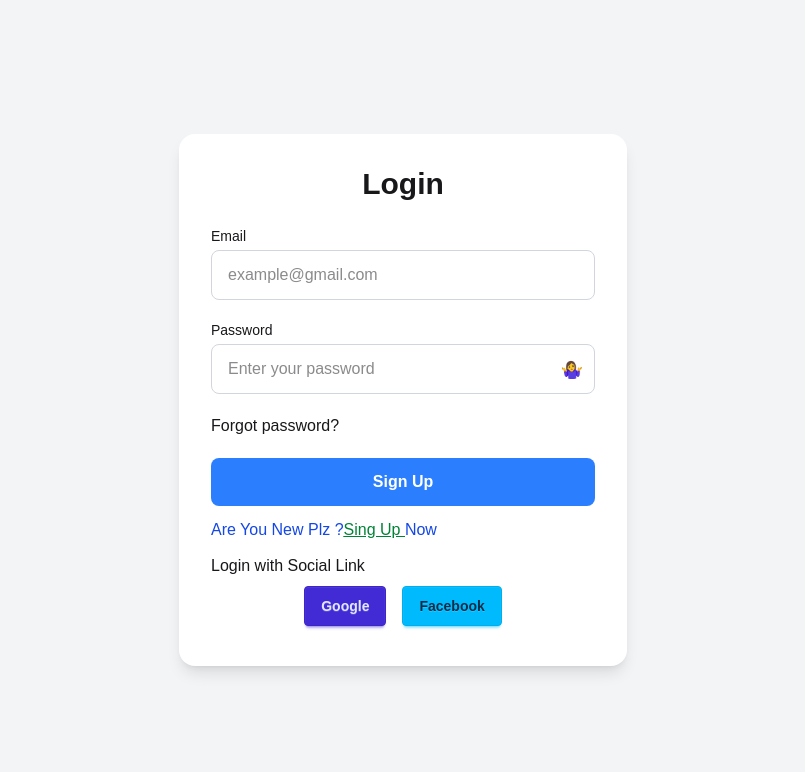
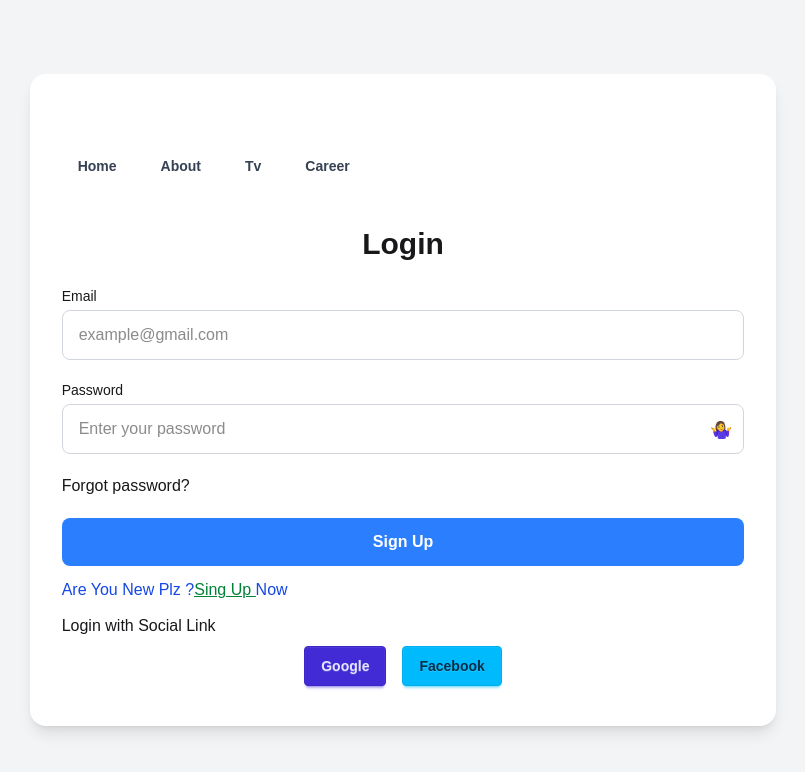
Before and after one commit to shohelrana2002/authenticationProject, a React (Vite) app: page /singIn in a window 1280 px wide. Shown: the top 772 px of the page, without its empty margins (237-1042 px from the left). Built offline with nearby package versions, Linux system fonts and the light colour scheme; no server answers.

Commit message:
Add to Login and Registrer routes add

```diff
--- a/package.json
+++ b/package.json
@@ -18,6 +18,7 @@
     "react-dom": "^19.1.1",
     "react-fast-marquee": "^1.6.5",
     "react-icons": "^5.5.0",
+    "react-player": "^3.3.3",
     "react-router": "^7.9.4",
     "react-toastify": "^11.0.5",
     "tailwindcss": "^4.1.14"
--- a/src/Pages/Login/Login.jsx
+++ b/src/Pages/Login/Login.jsx
@@ -1,6 +1,8 @@
 import React, { useRef, useState } from "react";
 import { Link, useLocation, useNavigate } from "react-router";
 import useGetAuth from "../../Hooks/useGetAuth";
+import Nav from "../../components/Nav/Nav";
+import UserLogin from "../../components/UserLogin/UserLogin";
 // Register
 const Login = () => {
   const location = useLocation();
@@ -18,7 +20,6 @@ const Login = () => {
           return alert("Verified Your Account");
         }
 
-        console.log(result.user);
         navigate(location?.state || "/");
       })
       .catch((err) => console.log(err));
@@ -41,7 +42,10 @@ const Login = () => {
   };
   return (
     <div className="flex items-center justify-center min-h-screen bg-gray-100">
-      <div className="w-full max-w-md bg-white rounded-2xl shadow-lg p-8">
+      <div className="w-full md:max-w-7/12 bg-white rounded-2xl shadow-lg p-8">
+        <div className="flex flex-col md:flex-row justify-between ">
+          <Nav />
+        </div>
         <h2 className="text-3xl font-bold text-center mb-6">Login</h2>
 
         <form onSubmit={handleSingInform} className="space-y-5">
--- a/src/Pages/Register/Register.jsx
+++ b/src/Pages/Register/Register.jsx
@@ -4,6 +4,8 @@ import { Link, useNavigate } from "react-router";
 import { auth } from "../../AuthProvider/AuthProvider";
 import ImageUpload from "../../Hooks/ImageUpload";
 import { Bounce, toast } from "react-toastify";
+import Nav from "../../components/Nav/Nav";
+import UserLogin from "../../components/UserLogin/UserLogin";
 
 const Register = () => {
   const [loading, setLoading] = useState(false);
@@ -56,7 +58,10 @@ const Register = () => {
 
   return (
     <div className="flex items-center justify-center min-h-screen bg-gray-100">
-      <div className="w-full max-w-md bg-white rounded-2xl shadow-lg p-8">
+      <div className="w-full md:max-w-7/12 bg-white rounded-2xl shadow-lg p-8">
+        <div className="flex flex-col  md:flex-row justify-between ">
+          <Nav />
+        </div>
         <h2 className="text-3xl font-bold text-center mb-6">Create Account</h2>
 
         <form onSubmit={handleSingUpForm} className="space-y-5">
--- a/src/Routes/Routes.jsx
+++ b/src/Routes/Routes.jsx
@@ -7,6 +7,7 @@ import Orders from "../Pages/Orders/Orders";
 import PrivateRoutes from "./PrivateRoutes";
 import NewsCard from "../components/NewsCard/NewsCard";
 import Details from "../components/NewsCard/Details";
+import Tv from "../Tv/Tv";
 
 export const router = createBrowserRouter([
   {
@@ -22,6 +23,10 @@ export const router = createBrowserRouter([
         path: "/newsCard/:id",
         loader: () => fetch("/news.json"),
         Component: NewsCard,
+      },
+      {
+        path: "/tv",
+        Component: Tv,
       },
 
       {
--- /dev/null
+++ b/src/Tv/Tv.jsx
@@ -0,0 +1,54 @@
+import { useState, Suspense } from "react";
+import ReactPlayer from "react-player";
+
+const streams = [
+  {
+    title: "YouTube Live",
+    url: "https://stream.arcast.com.ar/casse/casse/playlist.m3u8",
+  },
+];
+
+const Tv = () => {
+  const [activeStream, setActiveStream] = useState(streams[0]);
+
+  return (
+    <>
+      <div className="w-full max-w-4xl mx-auto mt-8">
+        {/* Tabs */}
+        <div className="flex justify-center gap-4 mb-6 flex-wrap">
+          {streams.map((stream, idx) => (
+            <button
+              key={idx}
+              onClick={() => setActiveStream(stream)}
+              className={`px-4 py-2 rounded-lg font-semibold ${
+                activeStream.title === stream.title
+                  ? "bg-blue-600 text-white"
+                  : "bg-gray-200 text-gray-700"
+              }`}
+            >
+              {stream.title}
+            </button>
+          ))}
+        </div>
+
+        {/* Player */}
+        <Suspense
+          fallback={
+            <p className="text-center">Loading {activeStream.title}...</p>
+          }
+        >
+          <div className="relative pb-[56.25%] rounded-xl overflow-hidden shadow-lg">
+            <ReactPlayer
+              url={activeStream.url}
+              className="absolute top-0 left-0 w-full h-full"
+              playing
+              controls
+            />
+          </div>
+        </Suspense>
+      </div>
+    </>
+  );
+};
+
+export default Tv;
--- a/src/components/Nav/Nav.jsx
+++ b/src/components/Nav/Nav.jsx
@@ -34,6 +34,20 @@ const Nav = () => {
       </li>
       <li>
         <NavLink
+          to={"/tv"}
+          className={({ isActive }) =>
+            `font-semibold text-sm px-4 py-2 rounded-xl transition-all duration-300 ${
+              isActive
+                ? "bg-orange-500 text-white shadow-md"
+                : "text-gray-700 hover:bg-orange-100 hover:text-orange-600"
+            }`
+          }
+        >
+          Tv
+        </NavLink>
+      </li>
+      <li>
+        <NavLink
           to={"/career"}
           className={({ isActive }) =>
             `font-semibold text-sm px-4 py-2 rounded-xl transition-all duration-300 ${
--- a/src/components/NewsCard/NewsCardItem.jsx
+++ b/src/components/NewsCard/NewsCardItem.jsx
@@ -67,8 +67,10 @@ const NewsCardItem = ({ news }) => {
             </div>
           </div>
           <div className="grid grid-cols-2 gap-x-1 ">
-            {news.tags.map((auth) => (
-              <p className=""> #{auth}</p>
+            {news.tags.map((auth, index) => (
+              <p key={index} className="">
+                #{auth}
+              </p>
             ))}
           </div>
         </div>
```
Also changed, not shown: 1 other file (tests, documents, lock files or other folders).
